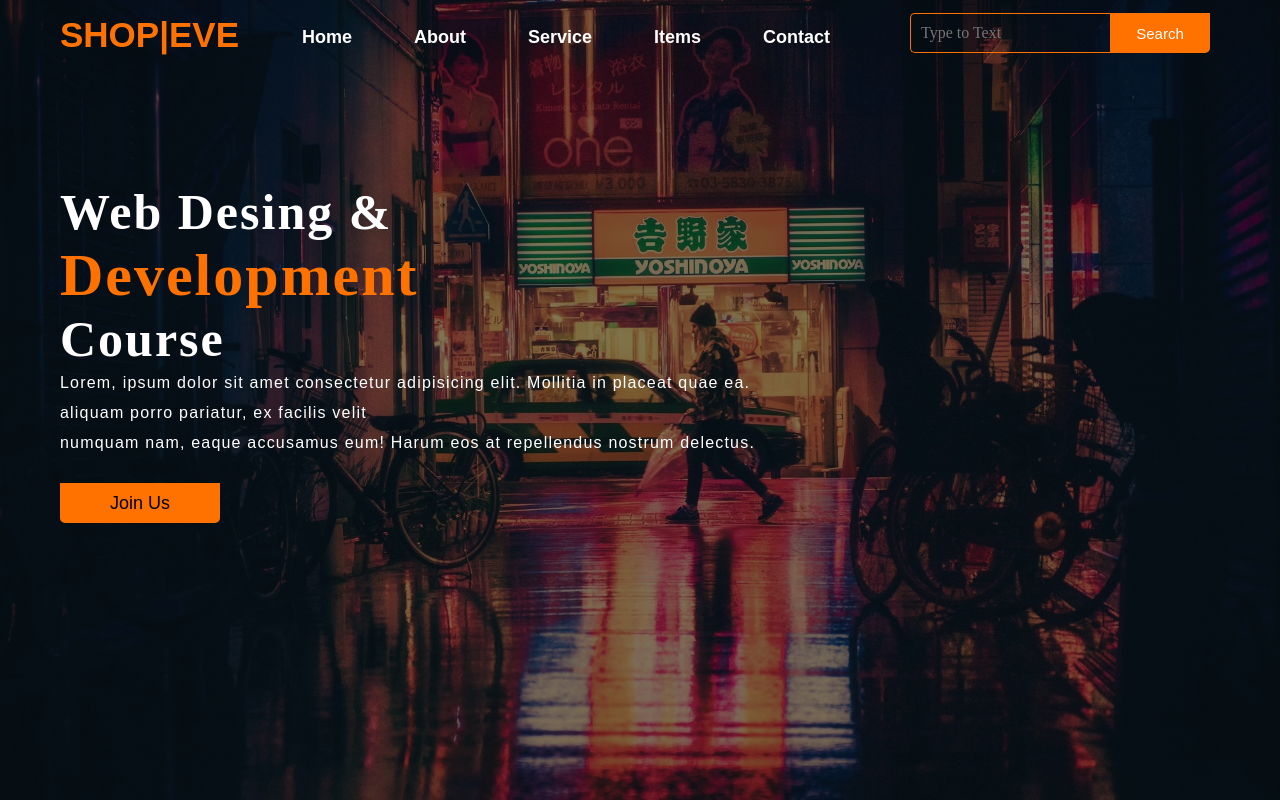
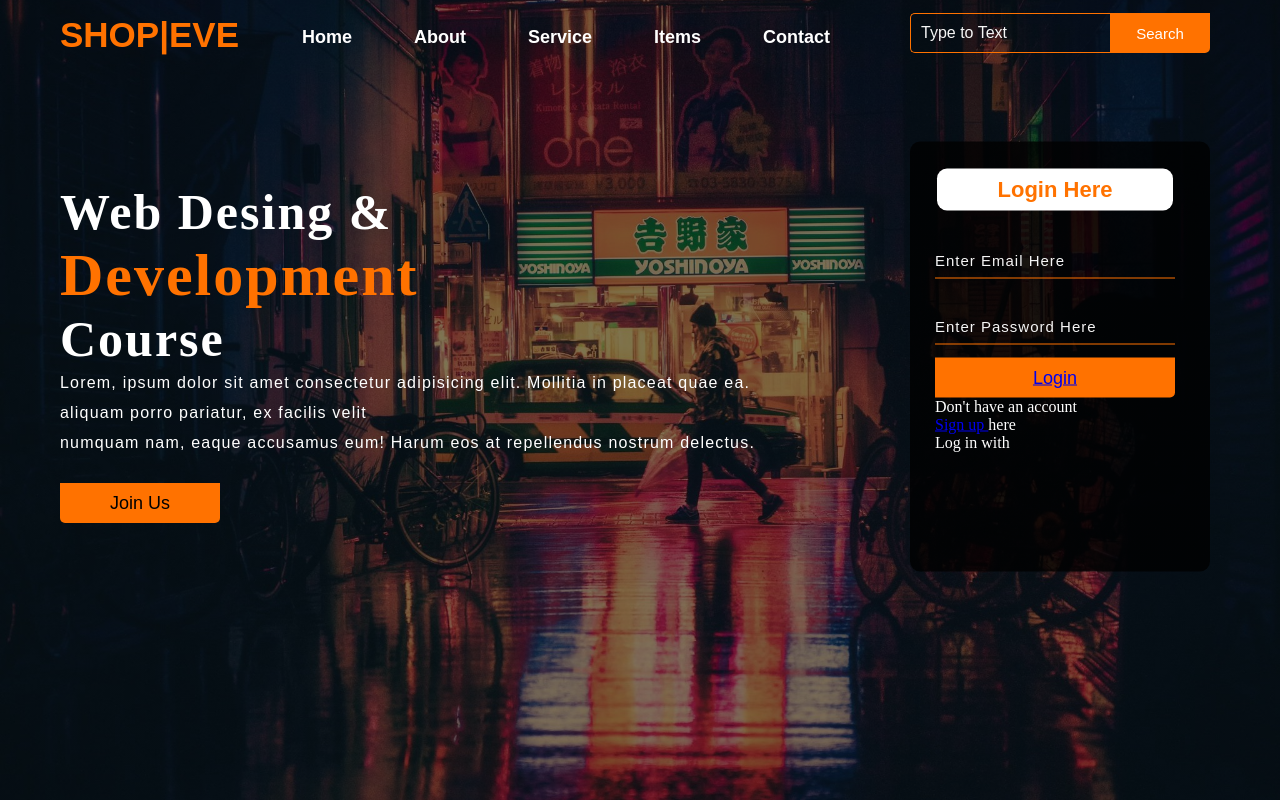
Before and after one commit to niloypaul12/1st-website, a plain HTML site: page index.html in a window 1280 px wide. Drawn offline with Linux system fonts and the light colour scheme.

Commit message:
some addition

```diff
--- a/index.html
+++ b/index.html
@@ -38,6 +38,24 @@
 
             <button class="cn"><a href="#">Join Us</a></button>
 
+            <div class="form">
+                <h2>Login Here</h2>
+                <input type="email" name="email" placeholder="Enter Email Here">
+                <input type="password" name="" placeholder="Enter Password Here">
+                <button class="btnn"><a href="#">Login</a></button>
+
+                <p class="link">Don't have an account<br>
+                <a href="#">Sign up </a> here</a></p>
+                <p class="liw">Log in with</p>
+
+                <div class="icons">
+                    <a href="#"><ion-icon name="logo-facebook"></ion-icon></a>
+                    <a href="#"><ion-icon name="logo-instagram"></ion-icon></a>
+                    <a href="#"><ion-icon name="logo-twitter"></ion-icon></a>
+                    <a href="#"><ion-icon name="logo-google"></ion-icon></a>
+                    <a href="#"><ion-icon name="logo-skype"></ion-icon></a>
+                </div>
+
         </div>
     </div>
 
--- a/style.css
+++ b/style.css
@@ -167,3 +167,70 @@ ul li a:hover{
     color: #ff7200;
     font-size: 60px;
 }
+
+
+.form{
+    width: 250px;
+    height: 380px;
+    background: linear-gradient(to top, rgba(0,0,0,0.8)50%,rgba(0,0,0,0.8)50%);
+    position: absolute;
+    top: -20px;
+    left: 870px;
+    transform: translate(0%,-5%);
+    border-radius: 10px;
+    padding: 25px;
+}
+
+
+.form h2{
+    width: 220px;
+    font-family: sans-serif;
+    text-align: center;
+    color: #ff7200;
+    font-size: 22px;
+    background-color: white;
+    border-radius: 10px;
+    margin: 2px;
+    padding: 8px;
+}
+
+.form input{
+    width: 240px;
+    height: 35px;
+    background: transparent;
+    border-bottom: 1px solid #ff7200;
+    border-top: none;
+    border-right: none;
+    border-left: none;
+    color: #fff;
+    font-size: 15px;
+    letter-spacing: 1px;
+    margin-top: 30px;
+    font-family: sans-serif;
+
+}
+
+.form input:focus{
+    outline: none;
+
+}
+
+::placeholder{
+    color: whitesmoke;
+    font-family: Arial, Helvetica, sans-serif;
+}
+
+.btnn{
+    width: 240px;
+    height: 40px;
+    background: #ff7200;
+    border: none;
+    font-size: 18px;
+    border: 2px solid #ff7200;
+    margin-top: 13px;
+    color: #fff;
+    border-bottom-right-radius: 5px;
+    border-bottom-right-radius: 5px;
+    transition: 0.2s ease;
+    cursor: pointer;
+}
```
